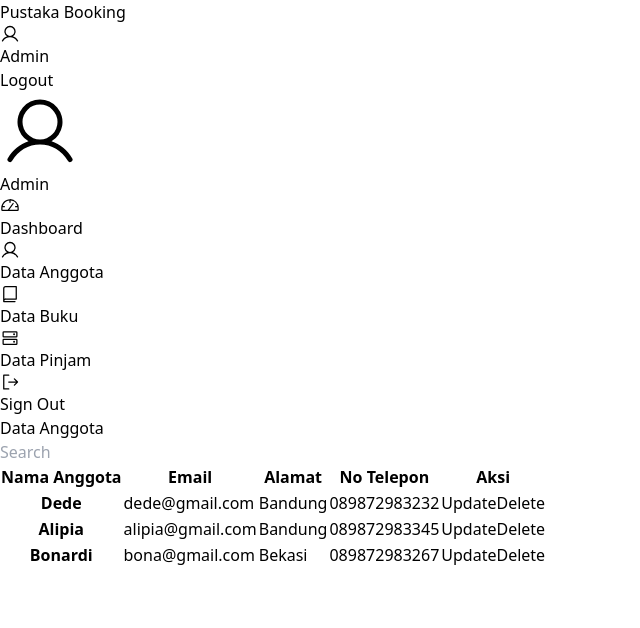
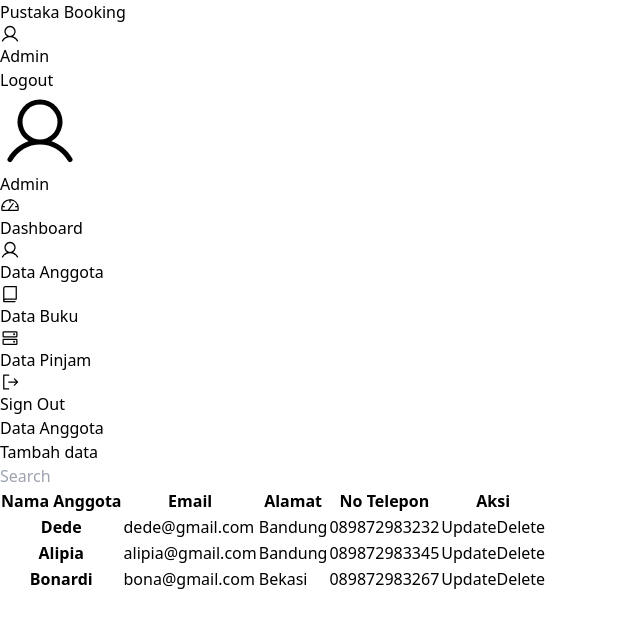
Before and after one commit to BonardiA/pustaka-booking2, a React (Vite) app: page /admin/anggota in a window 1280 px wide. Shown: the top 628 px of the page, without its empty margins (0-640 px from the left). Built offline with nearby package versions, Linux system fonts and the light colour scheme.

Commit message:
Update AnggotaAdmin.jsx

```diff
--- a/src/Pages/AnggotaAdmin.jsx
+++ b/src/Pages/AnggotaAdmin.jsx
@@ -4,6 +4,11 @@ function AnggotaAdmin() {
   return (
     <div>
       <div className="mb-5 font-bold text-2xl">Data Anggota</div>
+      <div>
+          <button className="bg-sky-500 text-white py-1 px-2 rounded-lg hover:bg-sky-600">
+            Tambah data
+          </button>
+        </div>
       <div className="float float-right mb-5">
         <input
           type="Search"
```
